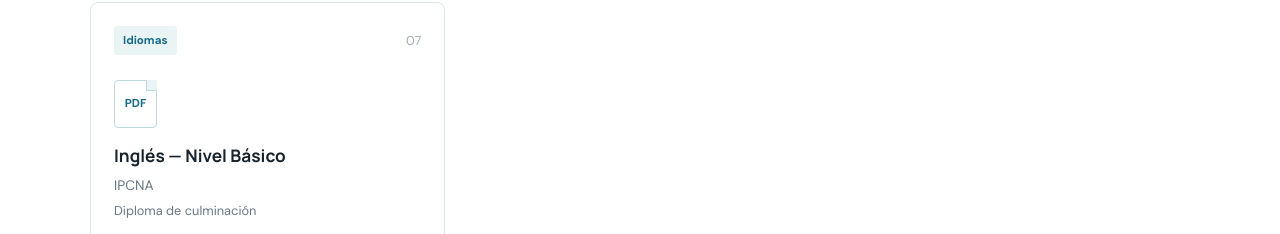
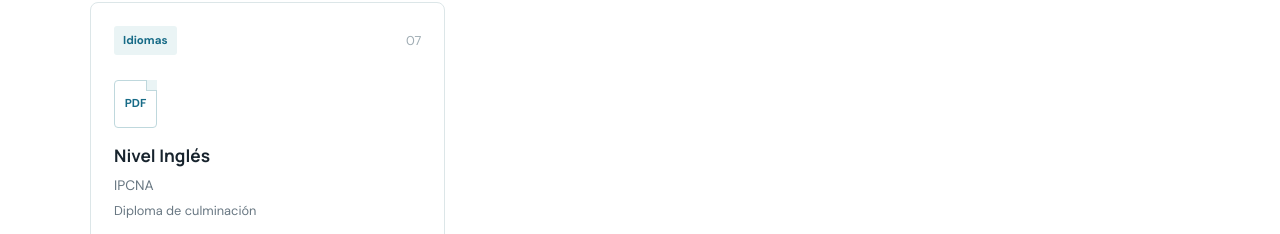
Before and after one commit to JairArias20/certificados, a plain HTML site: page index.html in a window 1280 px wide. Shown: the part 1515-1749 px from the top of the page. Drawn offline with Linux system fonts and the light colour scheme.

Commit message:
Update index.html

```diff
--- a/index.html
+++ b/index.html
@@ -151,14 +151,15 @@
       <span class="card-number">07</span>
     </div>
     <div class="file-icon" aria-hidden="true">PDF</div>
-    <h3>Inglés — Nivel Básico</h3>
+    <h3>Nivel Inglés</h3>
     <p class="institution">IPCNA</p>
     <p class="date">Diploma de culminación</p>
-    <a class="card-link"
-       href="certificados/ingles-icpna.pdf"
-       target="_blank"
-       rel="noopener noreferrer">
-      Ver certificado <span aria-hidden="true">↗</span>
+
+  <a class="card-link"
+     href="certificados/ingles-icpna.pdf"
+     target="_blank"
+     rel="noopener noreferrer">
+    Ver certificado <span aria-hidden="true">↗</span>
     </a>
   </article>
 </div>
```
